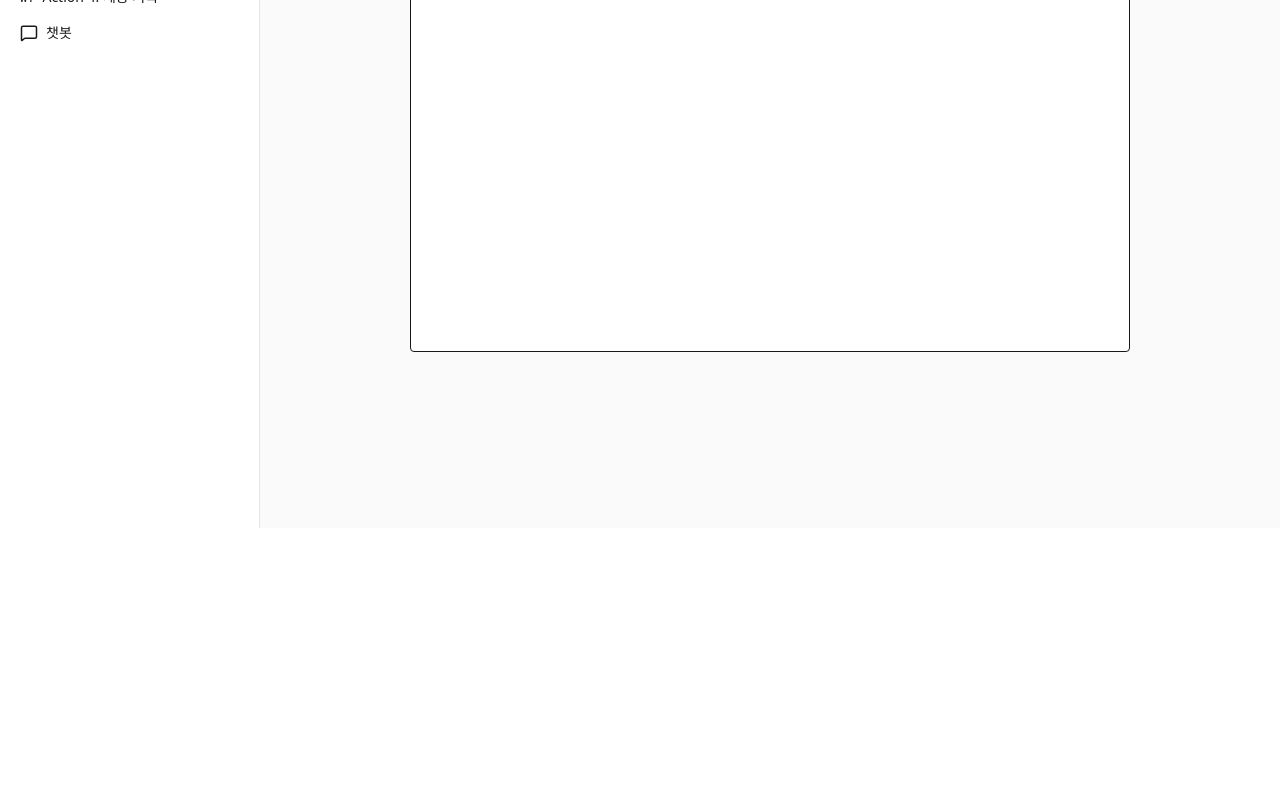
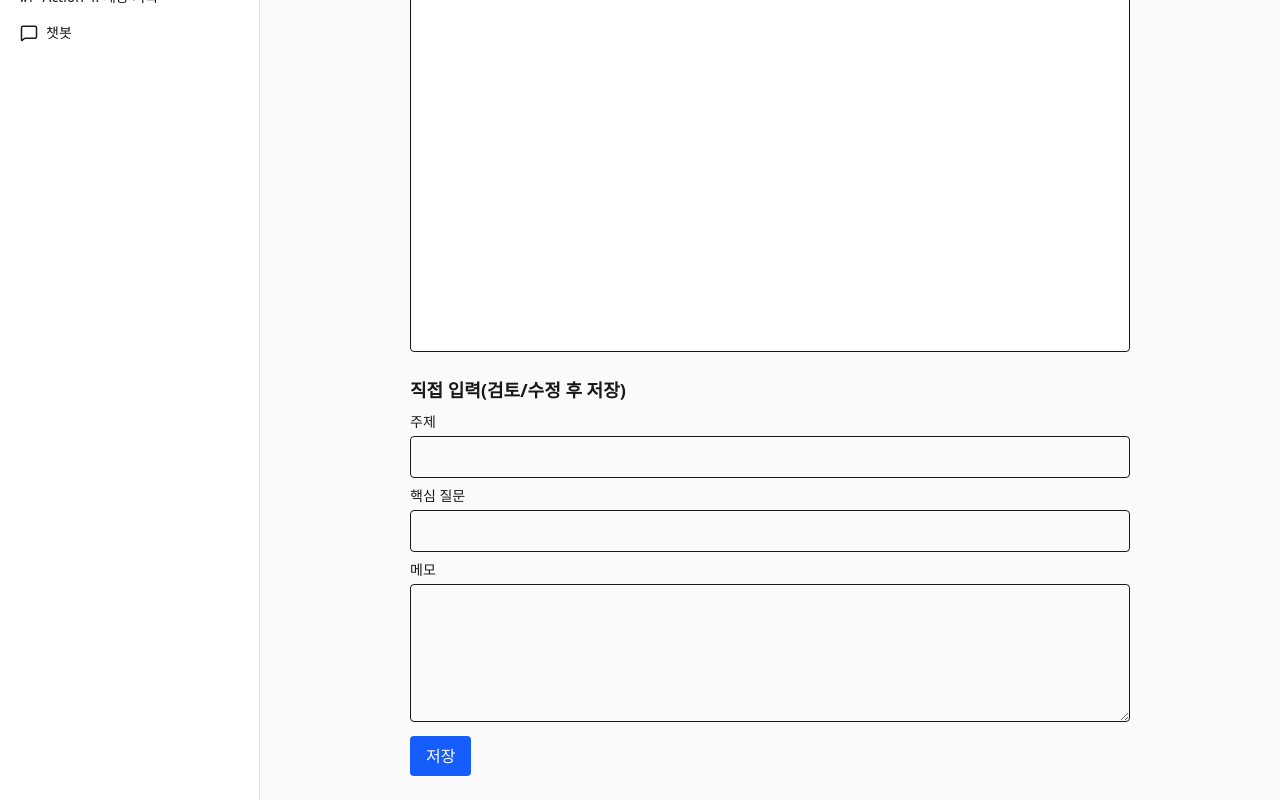
Before and after one commit to Jholic/Project_Cursor, a React (Vite) app in the folder app/: page / in a window 1280 px wide. Shown: the part 272-1072 px from the top of the page. Before the commit the page ends 800 px from the top, so only its background shows below. Built offline with nearby package versions, Linux system fonts and the light colour scheme.

Commit message:
Add manual input fields to actions and update ChatCapture
Co-authored-by: tmdgh8909 <tmdgh8909@gmail.com>

```diff
--- a/app/src/features/action1/ActionOne.tsx
+++ b/app/src/features/action1/ActionOne.tsx
@@ -6,6 +6,9 @@ import { ChatCapture } from '../shared/ChatCapture'
 
 export function ActionOne() {
   const [saved, setSaved] = useState<string | null>(null)
+  const [manualTopic, setManualTopic] = useState('')
+  const [manualCoreQuestion, setManualCoreQuestion] = useState('')
+  const [manualNotes, setManualNotes] = useState('')
 
   // legacy form removed; using ChatCapture
 
@@ -42,8 +45,41 @@ export function ActionOne() {
             setSaved('저장되었습니다.')
             setTimeout(() => setSaved(null), 2000)
           }}
+          onJsonChange={(data) => {
+            if (!data) return
+            setManualTopic(String(data.topic||''))
+            setManualCoreQuestion(String(data.coreQuestion||''))
+            setManualNotes(String(data.notes||''))
+          }}
         />
         {saved && <div role="status" className="text-green-600 text-sm">{saved}</div>}
+      </section>
+
+      <section className="space-y-2">
+        <h2 className="text-lg font-semibold">직접 입력(검토/수정 후 저장)</h2>
+        <div>
+          <label htmlFor="m-topic" className="block text-sm font-medium">주제</label>
+          <input id="m-topic" value={manualTopic} onChange={e => setManualTopic(e.target.value)} className="mt-1 w-full rounded border px-3 py-2 focus-ring" />
+        </div>
+        <div>
+          <label htmlFor="m-core" className="block text-sm font-medium">핵심 질문</label>
+          <input id="m-core" value={manualCoreQuestion} onChange={e => setManualCoreQuestion(e.target.value)} className="mt-1 w-full rounded border px-3 py-2 focus-ring" />
+        </div>
+        <div>
+          <label htmlFor="m-notes" className="block text-sm font-medium">메모</label>
+          <textarea id="m-notes" rows={5} value={manualNotes} onChange={e => setManualNotes(e.target.value)} className="mt-1 w-full rounded border px-3 py-2 focus-ring" />
+        </div>
+        <div>
+          <button onClick={() => {
+            const session: SessionAction1 = {
+              id: generateId(), actionId: 'action-1', createdAt: new Date().toISOString(),
+              topic: manualTopic, coreQuestion: manualCoreQuestion, notes: manualNotes
+            }
+            addSession(session)
+            setSaved('저장되었습니다.')
+            setTimeout(() => setSaved(null), 2000)
+          }} className="rounded bg-blue-600 text-white px-4 py-2 focus-ring">저장</button>
+        </div>
       </section>
 
       {recent.length > 0 && (
--- a/app/src/features/action2/ActionTwo.tsx
+++ b/app/src/features/action2/ActionTwo.tsx
@@ -6,6 +6,8 @@ import { ChatCapture } from '../shared/ChatCapture'
 
 export function ActionTwo() {
   const [saved, setSaved] = useState<string | null>(null)
+  const [manualObs, setManualObs] = useState('')
+  const [manualAnalysis, setManualAnalysis] = useState('')
 
   const recent = getSessions('action-2').slice(0, 3)
   function remove(id: string) {
@@ -38,8 +40,36 @@ export function ActionTwo() {
             setSaved('저장되었습니다.')
             setTimeout(() => setSaved(null), 2000)
           }}
+          onJsonChange={(data) => {
+            if (!data) return
+            setManualObs(String(data.observation||''))
+            setManualAnalysis(String(data.analysis||''))
+          }}
         />
         {saved && <div role="status" className="text-green-600 text-sm">{saved}</div>}
+      </section>
+
+      <section className="space-y-2">
+        <h2 className="text-lg font-semibold">직접 입력(검토/수정 후 저장)</h2>
+        <div>
+          <label htmlFor="m-obs" className="block text-sm font-medium">관찰/기록</label>
+          <textarea id="m-obs" rows={4} value={manualObs} onChange={e => setManualObs(e.target.value)} className="mt-1 w-full rounded border px-3 py-2 focus-ring" />
+        </div>
+        <div>
+          <label htmlFor="m-anl" className="block text-sm font-medium">패턴 분석</label>
+          <textarea id="m-anl" rows={4} value={manualAnalysis} onChange={e => setManualAnalysis(e.target.value)} className="mt-1 w-full rounded border px-3 py-2 focus-ring" />
+        </div>
+        <div>
+          <button onClick={() => {
+            const session: SessionAction2 = {
+              id: generateId(), actionId: 'action-2', createdAt: new Date().toISOString(),
+              observation: manualObs, analysis: manualAnalysis
+            }
+            addSession(session)
+            setSaved('저장되었습니다.')
+            setTimeout(() => setSaved(null), 2000)
+          }} className="rounded bg-blue-600 text-white px-4 py-2 focus-ring">저장</button>
+        </div>
       </section>
 
       {recent.length > 0 && (
--- a/app/src/features/action3/ActionThree.tsx
+++ b/app/src/features/action3/ActionThree.tsx
@@ -6,6 +6,8 @@ import { ChatCapture } from '../shared/ChatCapture'
 
 export function ActionThree() {
   const [saved, setSaved] = useState<string | null>(null)
+  const [manualProblem, setManualProblem] = useState('')
+  const [manualReframes, setManualReframes] = useState('')
 
   const recent = getSessions('action-3').slice(0, 3)
   function remove(id: string) {
@@ -38,8 +40,38 @@ export function ActionThree() {
             setSaved('저장되었습니다.')
             setTimeout(() => setSaved(null), 2000)
           }}
+          onJsonChange={(data) => {
+            if (!data) return
+            setManualProblem(String(data.problem||''))
+            const list = Array.isArray(data.reframes) ? data.reframes : []
+            setManualReframes(list.join('\n'))
+          }}
         />
         {saved && <div role="status" className="text-green-600 text-sm">{saved}</div>}
+      </section>
+
+      <section className="space-y-2">
+        <h2 className="text-lg font-semibold">직접 입력(검토/수정 후 저장)</h2>
+        <div>
+          <label htmlFor="m-prob" className="block text-sm font-medium">문제</label>
+          <input id="m-prob" value={manualProblem} onChange={e => setManualProblem(e.target.value)} className="mt-1 w-full rounded border px-3 py-2 focus-ring" />
+        </div>
+        <div>
+          <label htmlFor="m-ref" className="block text-sm font-medium">재정의(줄바꿈으로 구분)</label>
+          <textarea id="m-ref" rows={5} value={manualReframes} onChange={e => setManualReframes(e.target.value)} className="mt-1 w-full rounded border px-3 py-2 focus-ring" />
+        </div>
+        <div>
+          <button onClick={() => {
+            const list = manualReframes.split(/\n+/).map(s=>s.trim()).filter(Boolean)
+            const session: SessionAction3 = {
+              id: generateId(), actionId: 'action-3', createdAt: new Date().toISOString(),
+              problem: manualProblem, reframes: list
+            }
+            addSession(session)
+            setSaved('저장되었습니다.')
+            setTimeout(() => setSaved(null), 2000)
+          }} className="rounded bg-blue-600 text-white px-4 py-2 focus-ring">저장</button>
+        </div>
       </section>
 
       {recent.length > 0 && (
--- a/app/src/features/shared/ChatCapture.tsx
+++ b/app/src/features/shared/ChatCapture.tsx
@@ -11,6 +11,7 @@ export interface ChatCaptureProps {
   apiKey: string
   model: string
   onSave: (payload: any) => void
+  onJsonChange?: (payload: any | null) => void
 }
 
 function systemPrompt(action: ActionType) {
@@ -26,7 +27,7 @@ JSON keys: observation, analysis`
 JSON keys: problem, reframes[]`
 }
 
-export function ChatCapture({ action, apiKey, model, onSave }: ChatCaptureProps) {
+export function ChatCapture({ action, apiKey, model, onSave, onJsonChange }: ChatCaptureProps) {
   const [messages, setMessages] = useState<{ role: 'user'|'model', text: string }[]>([])
   const [input, setInput] = useState('')
   const [busy, setBusy] = useState(false)
@@ -170,6 +171,17 @@ export function ChatCapture({ action, apiKey, model, onSave }: ChatCaptureProps)
     if (error) { setErrors([`JSON 파싱 오류: ${error}`]); return }
     setErrors(validate(action, data))
   }, [jsonText, action])
+
+  // Notify parent with latest parsed JSON if valid
+  useEffect(() => {
+    if (!onJsonChange) return
+    if (!jsonText) { onJsonChange(null); return }
+    const { data, error } = parseJsonSafe(jsonText)
+    if (error) { onJsonChange(null); return }
+    const errs = validate(action, data)
+    if (errs.length === 0) onJsonChange(data)
+    else onJsonChange(null)
+  }, [jsonText, action, onJsonChange, errors])
 
   // Auto-save when valid if enabled
   useEffect(() => {
```
